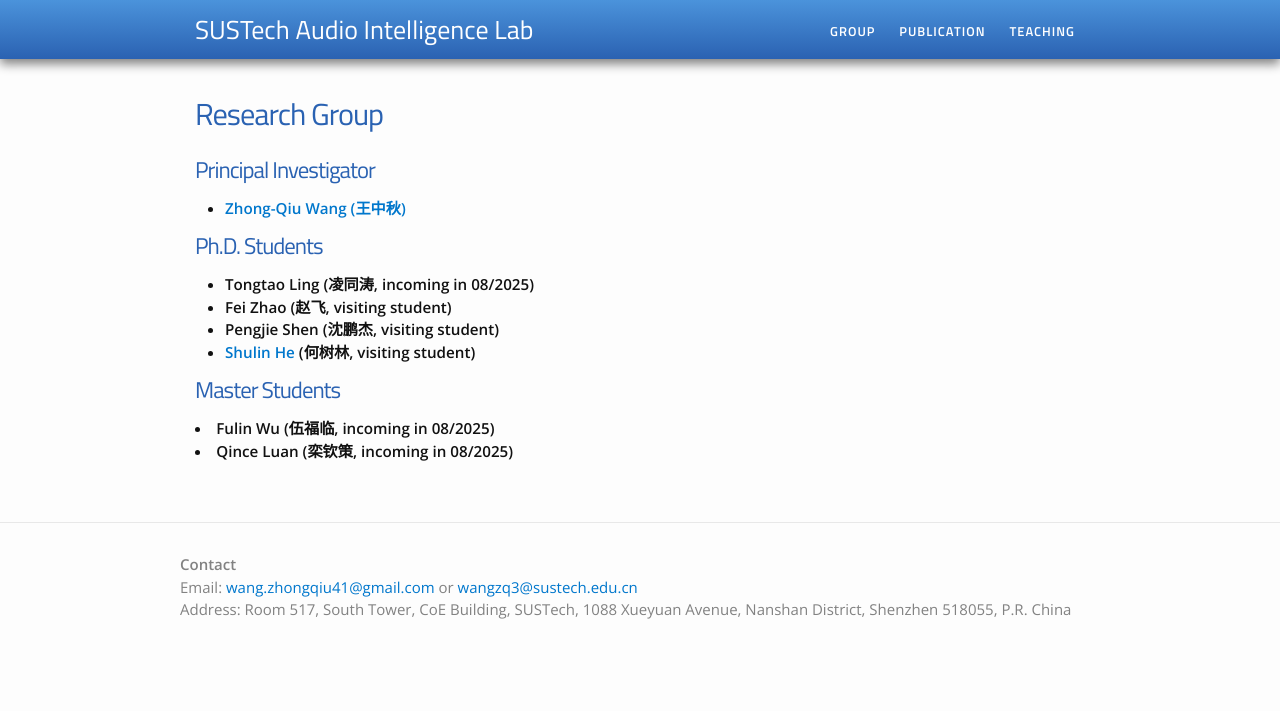
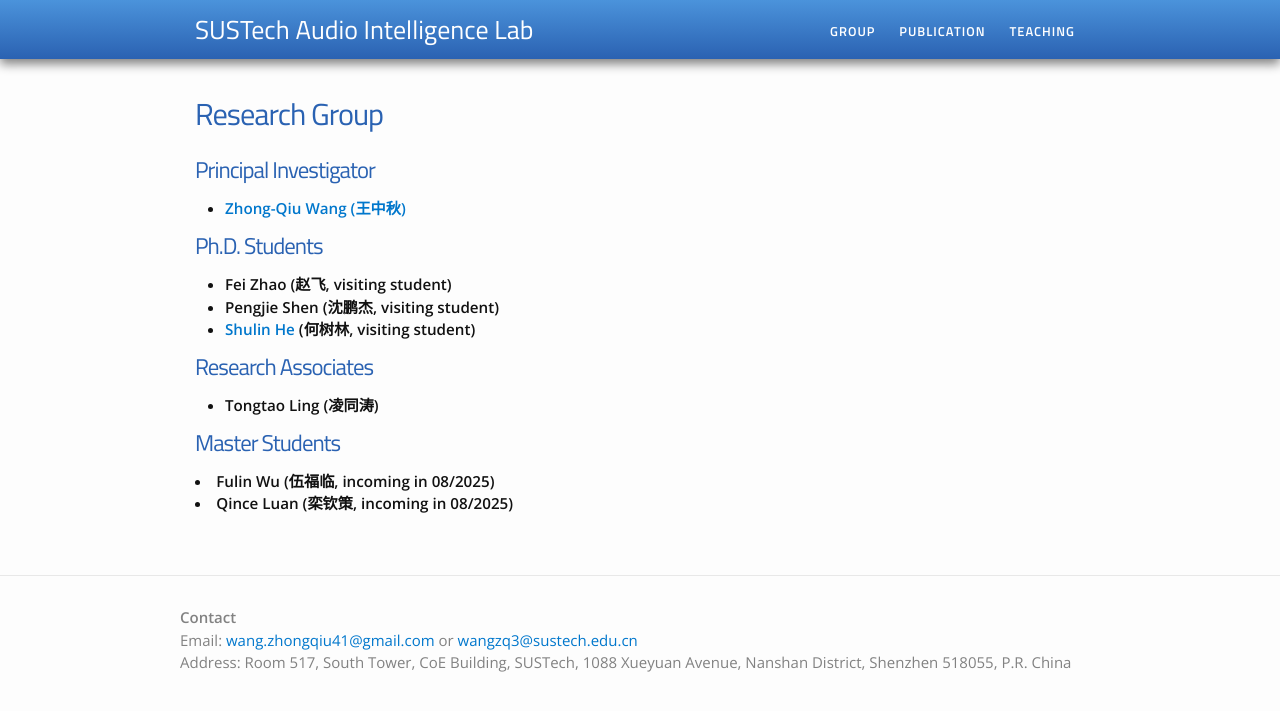
Before and after one commit to sustechailab/sustechailab.github.io, a Jekyll site: the page group.html, which Jekyll copies as it is, in a window 1280 px wide. Shown: the top 711 px of the page. Built offline with Jekyll 4.4.1, drawn with Linux system fonts in a browser that asks for light colours.

Commit message:
Initial commit

```diff
--- a/group.html
+++ b/group.html
@@ -85,10 +85,14 @@
 
 <h1>Ph.D. Students</h1>
 <ul>
-<li><b>Tongtao Ling (凌同涛, incoming in 08/2025)</b></li>
 <li><b>Fei Zhao (赵飞, visiting student)</b></li>
 <li><b>Pengjie Shen (沈鹏杰, visiting student)</b></li>
 <li><b><a href="https://scholar.google.com/citations?user=IweWDgYAAAAJ&hl=en" target="view_window">Shulin He</a> (何树林, visiting student)</b></li>
+</ul>
+
+<h1>Research Associates</h1>
+<ul>
+<li><b>Tongtao Ling (凌同涛)</b></li>
 </ul>
 
 <!--
```
